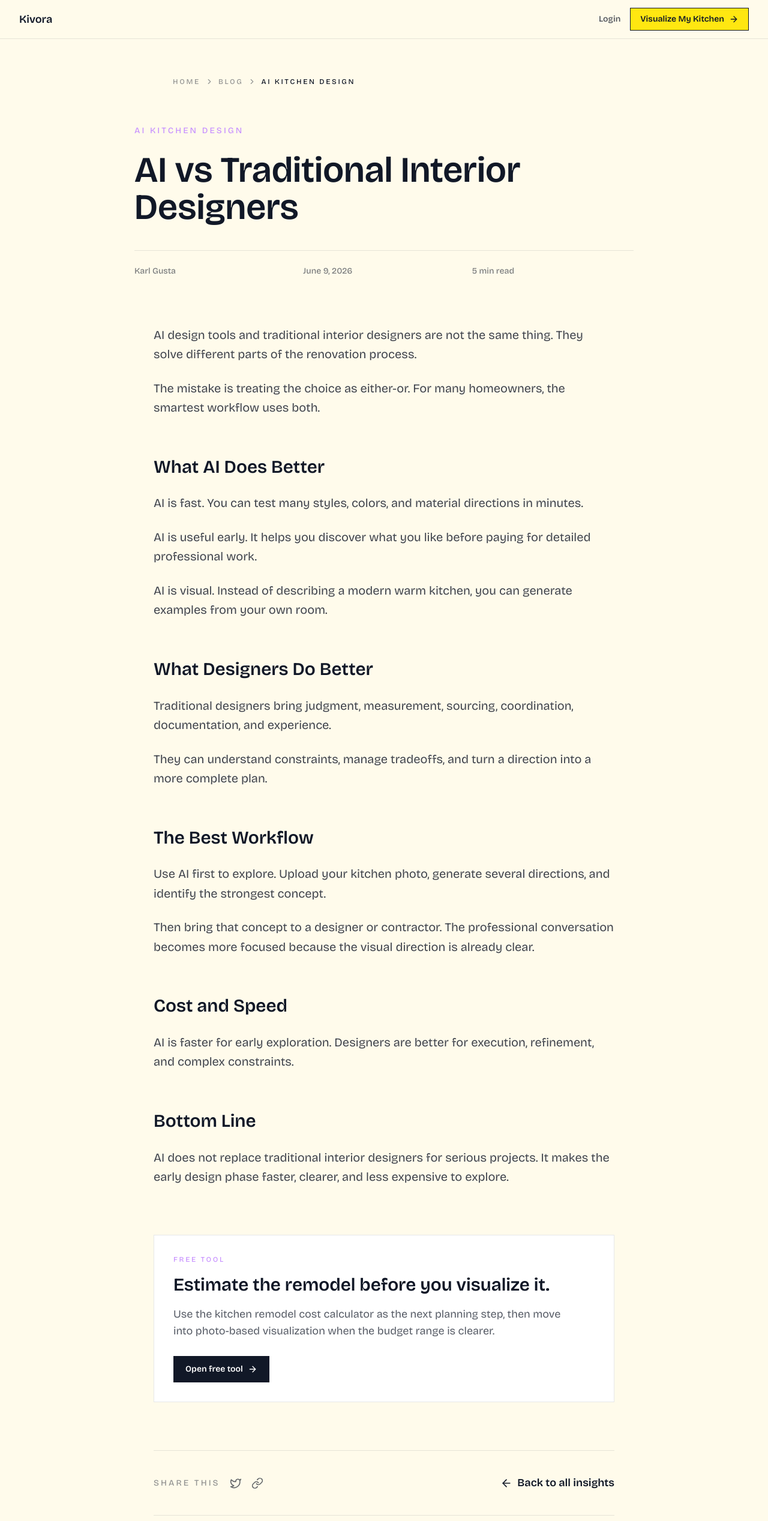
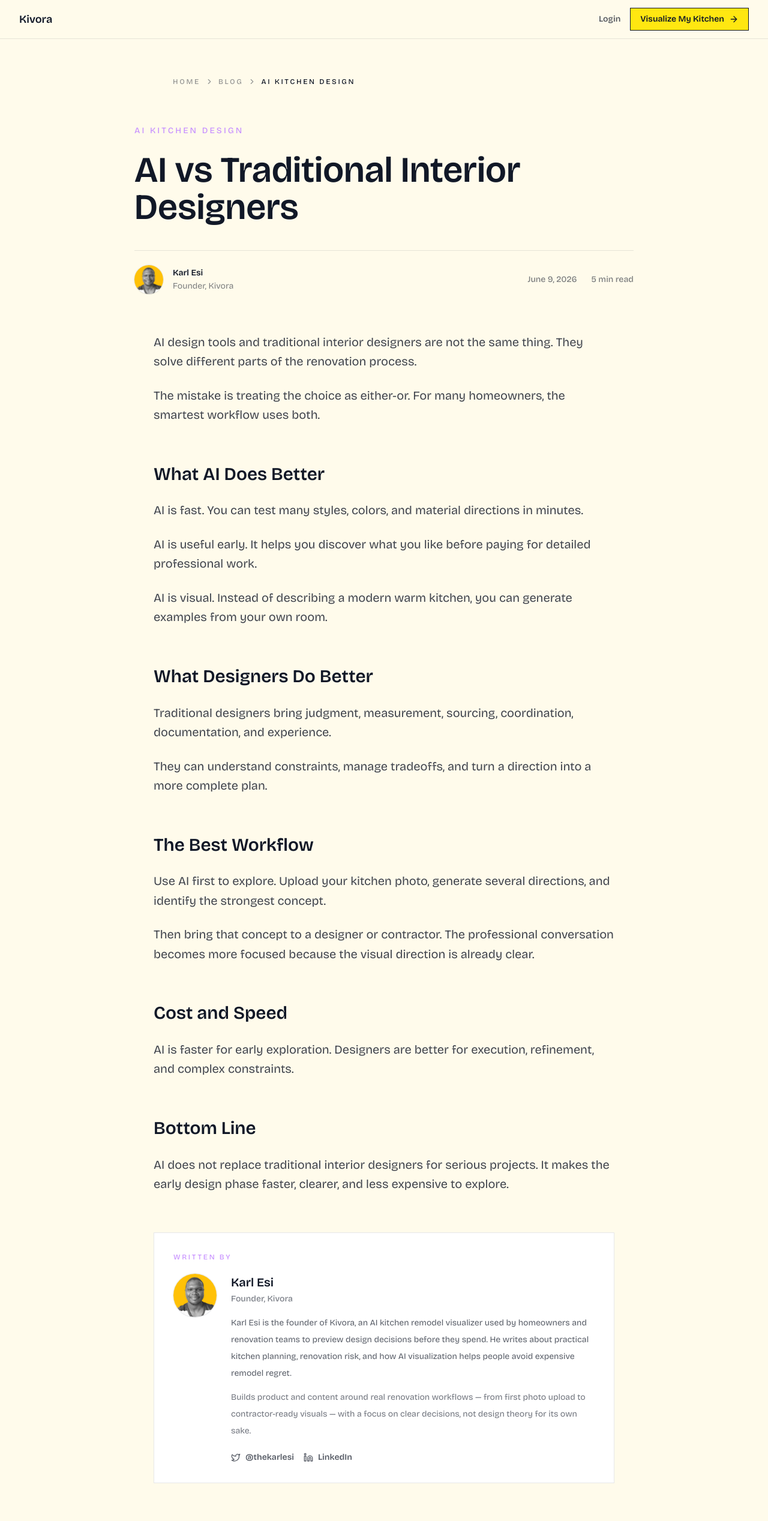
Before and after one commit to KarlGusta/kivora-next, a Next.js app: page /blog/ai-vs-traditional-interior-designers in a window 1280 px wide. Shown: the top 2535 px of the page at 60% size. Built offline with nearby package versions, Linux system fonts and the light colour scheme.

Commit message:
Add author byline, photo, and E-E-A-T author card on blog posts

```diff
--- a/components/blog/BlogPostPageClient.jsx
+++ b/components/blog/BlogPostPageClient.jsx
@@ -1,5 +1,6 @@
 "use client";
 
+import Image from "next/image";
 import Link from "next/link";
 import ReactMarkdown from "react-markdown";
 import remarkGfm from "remark-gfm";
@@ -8,11 +9,13 @@ import {
   ArrowRight,
   ChevronRight,
   Link as LinkIcon,
+  Linkedin,
   Twitter,
 } from "lucide-react";
 import MarketingNavbar from "@/components/marketing/MarketingNavbar";
 import MarketingFooter from "@/components/marketing/MarketingFooter";
 import { getAdjacentPosts, getRelatedPosts } from "@/data/blogPosts";
+import { author } from "@/data/author";
 
 export default function BlogPostPageClient({ post }) {
   const { previousPost, nextPost } = getAdjacentPosts(post.slug);
@@ -24,12 +27,18 @@ export default function BlogPostPageClient({ post }) {
   };
 
   const handleShareX = () => {
-    const introductoryMessage = "Just read this fantastic article! Check it out:";
-    const fullShareText = `${introductoryMessage} ${post.title} by @esimitkarlgusta`;
+    const introductoryMessage = "Just read this:";
+    const fullShareText = `${introductoryMessage} ${post.title} by @${author.twitter}`;
     const text = encodeURIComponent(fullShareText);
     const url = encodeURIComponent(window.location.href);
     window.open(`https://twitter.com/intent/tweet?text=${text}&url=${url}`, "_blank");
   };
+
+  const publishedLabel = new Date(post.date).toLocaleDateString(undefined, {
+    month: "long",
+    day: "numeric",
+    year: "numeric",
+  });
 
   return (
     <div className="min-h-screen bg-kivora-cream text-kivora-ink">
@@ -47,28 +56,45 @@ export default function BlogPostPageClient({ post }) {
           <span className="truncate text-kivora-ink">{post.category}</span>
         </nav>
 
-        <article className="mx-auto max-w-4xl px-5 md:px-8">
-          <header className="mb-20">
+        <article className="mx-auto max-w-4xl px-5 md:px-8" itemScope itemType="https://schema.org/Article">
+          <header className="mb-16">
             <p className="mb-6 text-sm font-medium uppercase tracking-[0.22em] text-kivora-purple">
               {post.category}
             </p>
-            <h1 className="mb-10 max-w-4xl text-4xl font-semibold leading-[1.04] md:text-6xl">
+            <h1
+              className="mb-10 max-w-4xl text-4xl font-semibold leading-[1.04] md:text-6xl"
+              itemProp="headline"
+            >
               {post.title}
             </h1>
-            <div className="grid gap-3 border-t border-kivora-ink/10 pt-6 text-sm font-medium text-kivora-ink/55 sm:grid-cols-3">
-              <span>Karl Gusta</span>
-              <span>
-                {new Date(post.date).toLocaleDateString(undefined, {
-                  month: "long",
-                  day: "numeric",
-                  year: "numeric",
-                })}
-              </span>
-              <span>5 min read</span>
+
+            <div className="flex flex-col gap-6 border-t border-kivora-ink/10 pt-6 sm:flex-row sm:items-center sm:justify-between">
+              <div className="flex items-center gap-4">
+                <Image
+                  src={author.image}
+                  alt={author.name}
+                  width={48}
+                  height={48}
+                  className="h-12 w-12 rounded-full object-cover ring-1 ring-kivora-ink/10"
+                />
+                <div>
+                  <p className="text-sm font-semibold text-kivora-ink" itemProp="author" itemScope itemType="https://schema.org/Person">
+                    <span itemProp="name">{author.name}</span>
+                  </p>
+                  <p className="mt-0.5 text-sm text-kivora-ink/55">{author.role}</p>
+                </div>
+              </div>
+
+              <div className="flex flex-wrap gap-x-6 gap-y-2 text-sm font-medium text-kivora-ink/55">
+                <time dateTime={post.date} itemProp="datePublished">
+                  {publishedLabel}
+                </time>
+                <span>5 min read</span>
+              </div>
             </div>
           </header>
 
-          <div className="mb-20">
+          <div className="mb-16">
             <div
               className="prose prose-lg md:prose-xl mx-auto max-w-3xl
               prose-headings:font-semibold prose-headings:tracking-normal
@@ -79,10 +105,56 @@ export default function BlogPostPageClient({ post }) {
               prose-code:bg-kivora-yellow/20 prose-code:px-1 prose-code:py-0.5
               prose-hr:border-kivora-ink/10
               prose-img:my-12 prose-img:rounded-[1.75rem] prose-img:border prose-img:border-kivora-ink/10"
+              itemProp="articleBody"
             >
               <ReactMarkdown remarkPlugins={[remarkGfm]}>{post.content}</ReactMarkdown>
             </div>
           </div>
+
+          {/* E-E-A-T author card */}
+          <aside
+            className="mx-auto mb-16 max-w-3xl border border-kivora-ink/10 bg-white p-6 md:p-8"
+            aria-label="About the author"
+          >
+            <p className="mb-5 text-xs font-medium uppercase tracking-[0.22em] text-kivora-purple">
+              Written by
+            </p>
+            <div className="flex flex-col gap-6 sm:flex-row sm:items-start">
+              <Image
+                src={author.image}
+                alt={author.name}
+                width={72}
+                height={72}
+                className="h-[72px] w-[72px] shrink-0 rounded-full object-cover ring-1 ring-kivora-ink/10"
+              />
+              <div className="min-w-0 flex-1">
+                <h2 className="text-xl font-semibold text-kivora-ink">{author.name}</h2>
+                <p className="mt-1 text-sm font-medium text-kivora-ink/55">{author.role}</p>
+                <p className="mt-4 text-sm leading-7 text-kivora-ink/70">{author.bio}</p>
+                <p className="mt-3 text-sm leading-7 text-kivora-ink/60">{author.experience}</p>
+                <div className="mt-5 flex flex-wrap items-center gap-4">
+                  <a
+                    href={author.twitterUrl}
+                    target="_blank"
+                    rel="noopener noreferrer me"
+                    className="inline-flex items-center gap-2 text-sm font-semibold text-kivora-ink/70 transition-colors hover:text-kivora-purple"
+                  >
+                    <Twitter size={16} />
+                    @{author.twitter}
+                  </a>
+                  <a
+                    href={author.linkedinUrl}
+                    target="_blank"
+                    rel="noopener noreferrer me"
+                    className="inline-flex items-center gap-2 text-sm font-semibold text-kivora-ink/70 transition-colors hover:text-kivora-purple"
+                  >
+                    <Linkedin size={16} />
+                    LinkedIn
+                  </a>
+                </div>
+              </div>
+            </div>
+          </aside>
 
           <section className="mx-auto mb-20 max-w-3xl border border-kivora-ink/10 bg-white p-6 md:p-8">
             <p className="mb-4 text-xs font-medium uppercase tracking-[0.22em] text-kivora-purple">
@@ -157,7 +229,7 @@ export default function BlogPostPageClient({ post }) {
                   <ArrowLeft size={16} /> Previous
                 </span>
                 <span className="mt-6 text-lg font-semibold leading-snug">
-                  You&apos;re at the newest article
+                  You're at the newest article
                 </span>
               </div>
             )}
@@ -180,7 +252,7 @@ export default function BlogPostPageClient({ post }) {
                   Next <ArrowRight size={16} />
                 </span>
                 <span className="mt-6 text-lg font-semibold leading-snug">
-                  You&apos;re at the last article
+                  You're at the last article
                 </span>
               </div>
             )}
```
